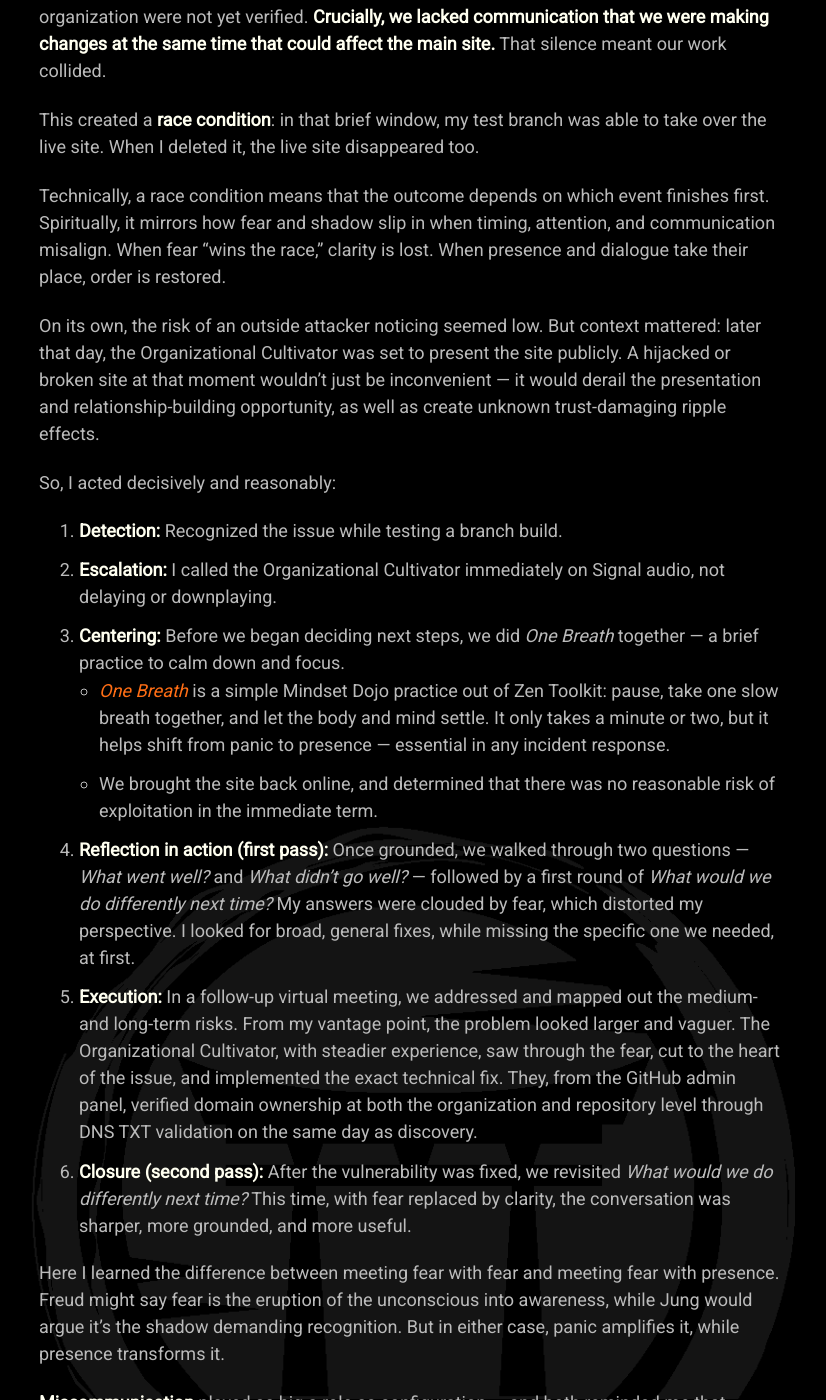
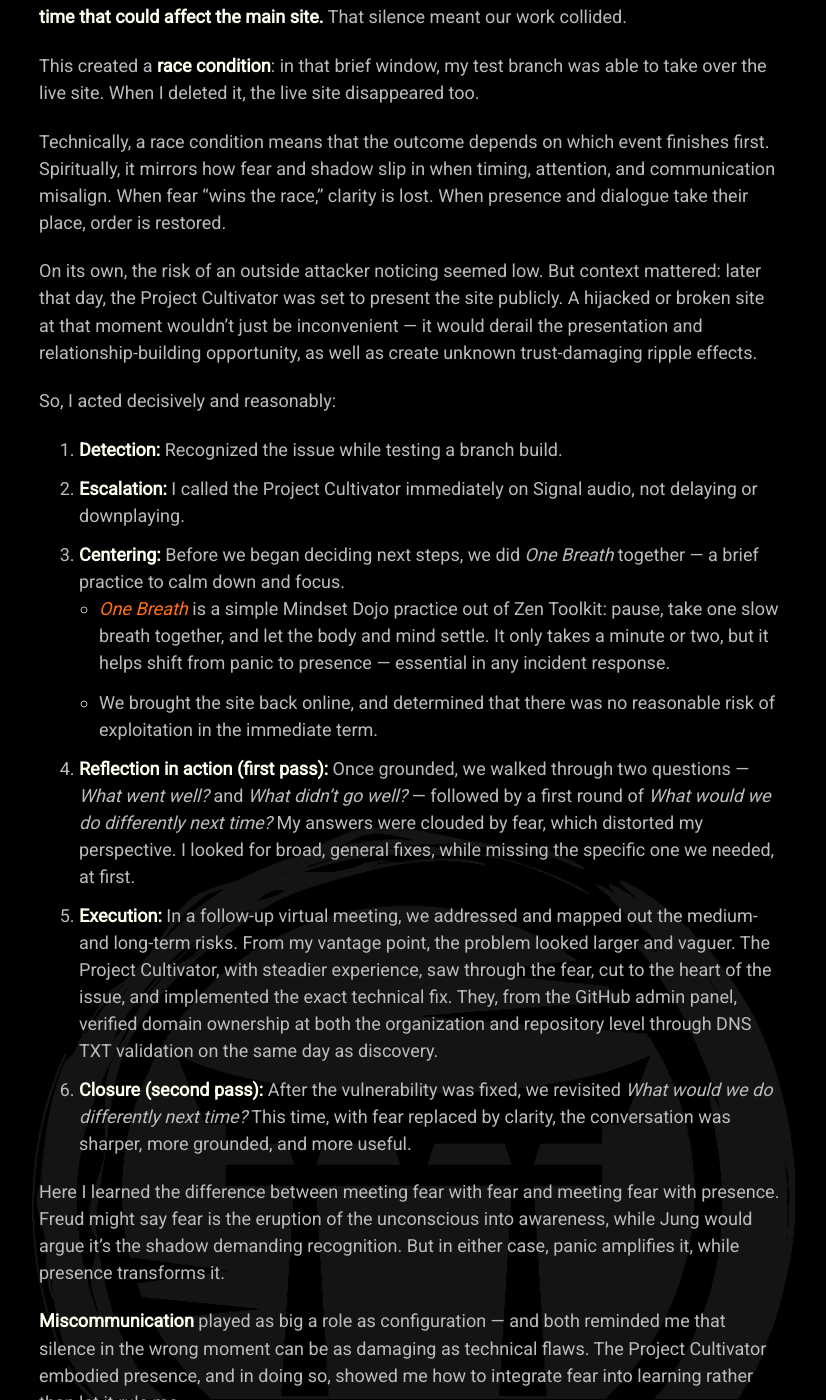
Before and after one commit to mindset-dojo/mindset-dojo.github.io, a Jekyll site: the page built from _insight/2025-09-30-fear-as-teacher.md, in a window 1280 px wide and 1400 px high, scrolled down 2004 px. Shown: the whole window, without its empty margins (229-1055 px from the left). Built offline with Jekyll 4.4.1, drawn with Linux system fonts in a browser that asks for light colours; some web fonts are replaced; some of the changed text lies outside the part shown.

Commit message:
fix: Cultivator labels accuracy

```diff
--- a/_insight/2025-09-30-fear-as-teacher.md
+++ b/_insight/2025-09-30-fear-as-teacher.md
@@ -37,28 +37,28 @@ Fast forward to Mindset Dojo. This time, I wasn’t in the background.
 
 While building a live version of a branch for an unrelated pull request, I accidentally exploited a domain-control vulnerability in the Mindset Dojo site. My temporary build went live on the main site. When I deleted it, the site itself went down. That was how I discovered the issue: the vulnerability was real, and it could bring the entire site offline.
 
-The vulnerability wasn’t internal to GitHub. It came from a configuration error — an Organizational Cultivator had unlinked their branch while the site repository and the organization were not yet verified. **Crucially, we lacked communication that we were making changes at the same time that could affect the main site.** That silence meant our work collided.
+The vulnerability wasn’t internal to GitHub. It came from a configuration error — a Project Cultivator had unlinked their branch while the site repository and the organization were not yet verified. **Crucially, we lacked communication that we were making changes at the same time that could affect the main site.** That silence meant our work collided.
 
 This created a **race condition**: in that brief window, my test branch was able to take over the live site. When I deleted it, the live site disappeared too.
 
 Technically, a race condition means that the outcome depends on which event finishes first. Spiritually, it mirrors how fear and shadow slip in when timing, attention, and communication misalign. When fear “wins the race,” clarity is lost. When presence and dialogue take their place, order is restored.
 
-On its own, the risk of an outside attacker noticing seemed low. But context mattered: later that day, the Organizational Cultivator was set to present the site publicly. A hijacked or broken site at that moment wouldn’t just be inconvenient — it would derail the presentation and relationship-building opportunity, as well as create unknown trust-damaging ripple effects.
+On its own, the risk of an outside attacker noticing seemed low. But context mattered: later that day, the Project Cultivator was set to present the site publicly. A hijacked or broken site at that moment wouldn’t just be inconvenient — it would derail the presentation and relationship-building opportunity, as well as create unknown trust-damaging ripple effects.
 
 So, I acted decisively and reasonably:
 
 1. **Detection:** Recognized the issue while testing a branch build.
-2. **Escalation:** I called the Organizational Cultivator immediately on Signal audio, not delaying or downplaying.
+2. **Escalation:** I called the Project Cultivator immediately on Signal audio, not delaying or downplaying.
 3. **Centering:** Before we began deciding next steps, we did *One Breath* together — a brief practice to calm down and focus.
    - [One Breath](https://vimeo.com/944618879/47e96945a4) is a simple Mindset Dojo practice out of Zen Toolkit: pause, take one slow breath together, and let the body and mind settle. It only takes a minute or two, but it helps shift from panic to presence — essential in any incident response.
    - We brought the site back online, and determined that there was no reasonable risk of exploitation in the immediate term.
 4. **Reflection in action (first pass):** Once grounded, we walked through two questions — *What went well?* and *What didn’t go well?* — followed by a first round of *What would we do differently next time?* My answers were clouded by fear, which distorted my perspective. I looked for broad, general fixes, while missing the specific one we needed, at first.
-5. **Execution:** In a follow-up virtual meeting, we addressed and mapped out the medium- and long-term risks. From my vantage point, the problem looked larger and vaguer. The Organizational Cultivator, with steadier experience, saw through the fear, cut to the heart of the issue, and implemented the exact technical fix. They, from the GitHub admin panel, verified domain ownership at both the organization and repository level through DNS TXT validation on the same day as discovery.
+5. **Execution:** In a follow-up virtual meeting, we addressed and mapped out the medium- and long-term risks. From my vantage point, the problem looked larger and vaguer. The Project Cultivator, with steadier experience, saw through the fear, cut to the heart of the issue, and implemented the exact technical fix. They, from the GitHub admin panel, verified domain ownership at both the organization and repository level through DNS TXT validation on the same day as discovery.
 6. **Closure (second pass):** After the vulnerability was fixed, we revisited *What would we do differently next time?* This time, with fear replaced by clarity, the conversation was sharper, more grounded, and more useful.
 
 Here I learned the difference between meeting fear with fear and meeting fear with presence. Freud might say fear is the eruption of the unconscious into awareness, while Jung would argue it’s the shadow demanding recognition. But in either case, panic amplifies it, while presence transforms it.
 
-**Miscommunication** played as big a role as configuration — and both reminded me that silence in the wrong moment can be as damaging as technical flaws. The Organizational Cultivator embodied presence, and in doing so, showed me how to integrate fear into learning rather than let it rule me.
+**Miscommunication** played as big a role as configuration — and both reminded me that silence in the wrong moment can be as damaging as technical flaws. The Project Cultivator embodied presence, and in doing so, showed me how to integrate fear into learning rather than let it rule me.
 
 ---
 
```
Also changed, not shown: other parts of _insight/2025-09-30-fear-as-teacher.md (+1 -1 lines), _insight/2025-08-03-houston-attitude.md (+1 -1 lines).
